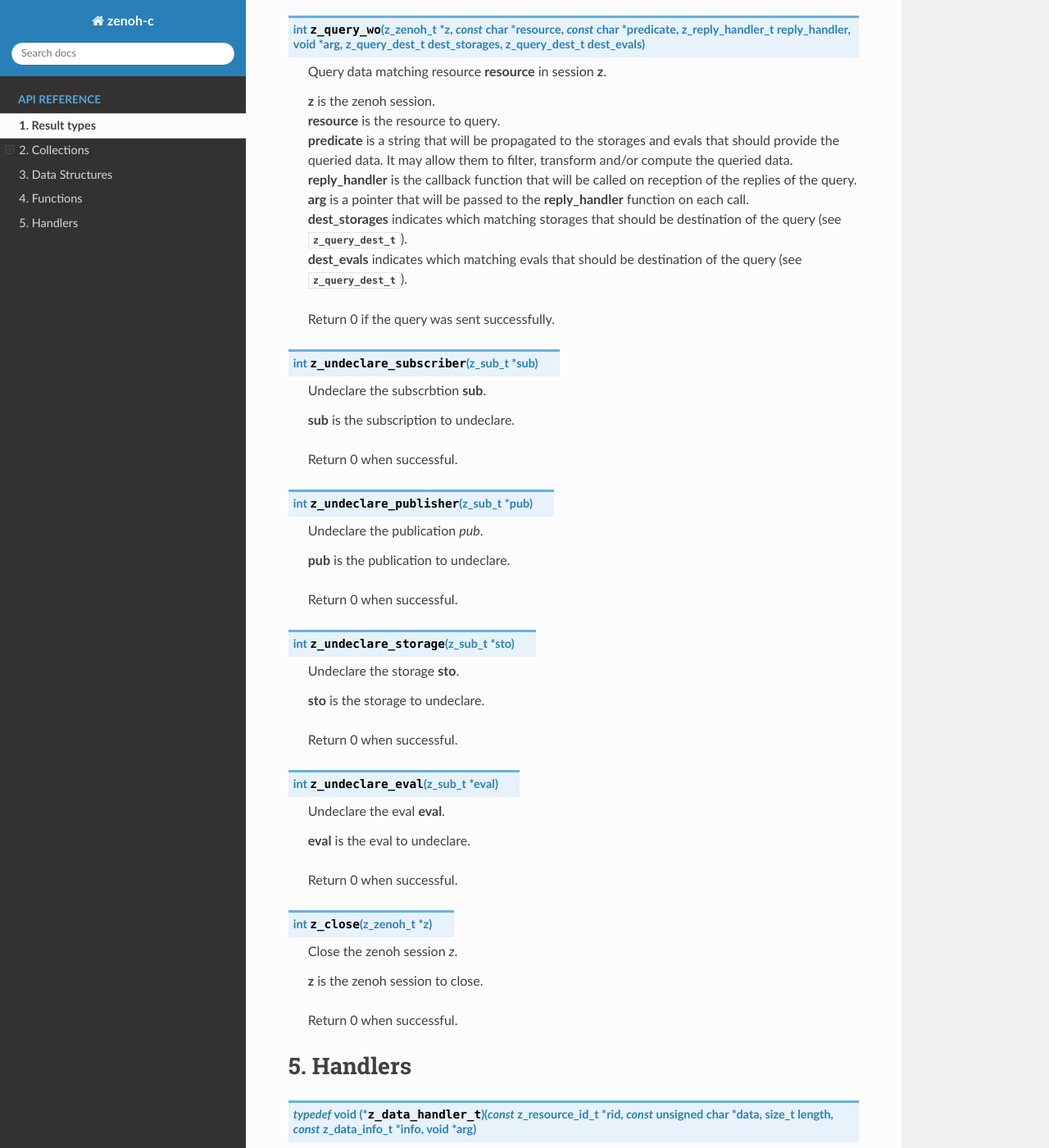
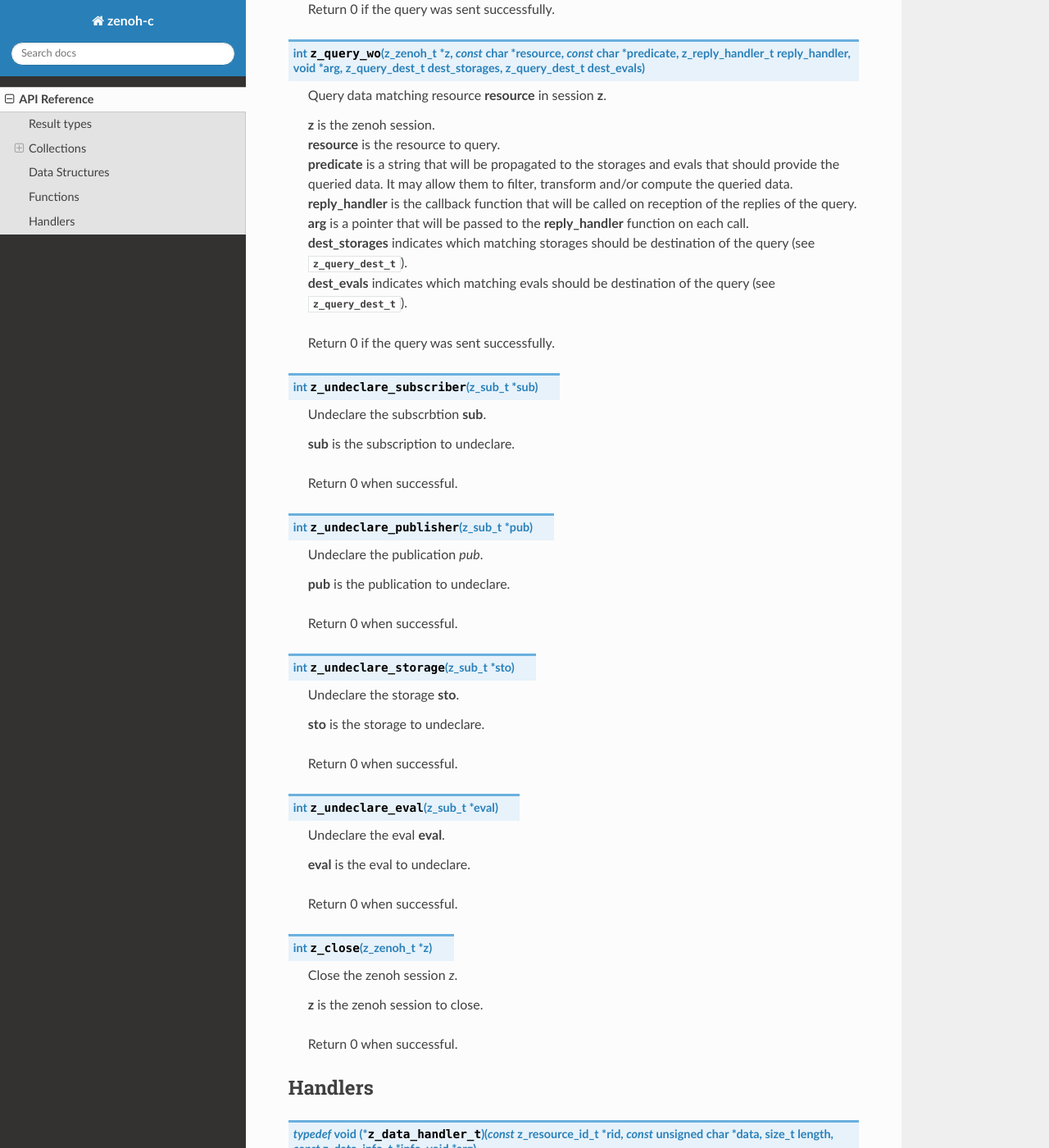
Before and after one commit to atolab/zenoh-c, a Sphinx documentation site: the page built from docs/api.rst, in a window 1280 px wide and 1400 px high, scrolled down 9475 px. Shown: the whole window at 82% size. Built offline with Sphinx 7.4.7 and the Read the Docs theme 2.0.0, drawn with Linux system fonts in a browser that asks for light colours; some of the changed text lies outside the part shown.

Commit message:
Update doc

```diff
--- a/docs/api.rst
+++ b/docs/api.rst
@@ -431,8 +435,8 @@
     It may allow them to filter, transform and/or compute the queried data.
   | **reply_handler** is the callback function that will be called on reception of the replies of the query.
   | **arg** is a pointer that will be passed to the **reply_handler** function on each call.
-  | **dest_storages** indicates which matching storages that should be destination of the query (see :c:type:`z_query_dest_t`).
-  | **dest_evals** indicates which matching evals that should be destination of the query (see :c:type:`z_query_dest_t`).
+  | **dest_storages** indicates which matching storages should be destination of the query (see :c:type:`z_query_dest_t`).
+  | **dest_evals** indicates which matching evals should be destination of the query (see :c:type:`z_query_dest_t`).
 
   Return 0 if the query was sent successfully.
 
--- a/docs/index.rst
+++ b/docs/index.rst
@@ -7,7 +7,5 @@
 
 .. toctree::
     :maxdepth: 10
-    :numbered:
-    :caption: API Reference
 
     api
```
Also changed, not shown: other parts of docs/api.rst (+4 -0 lines).
